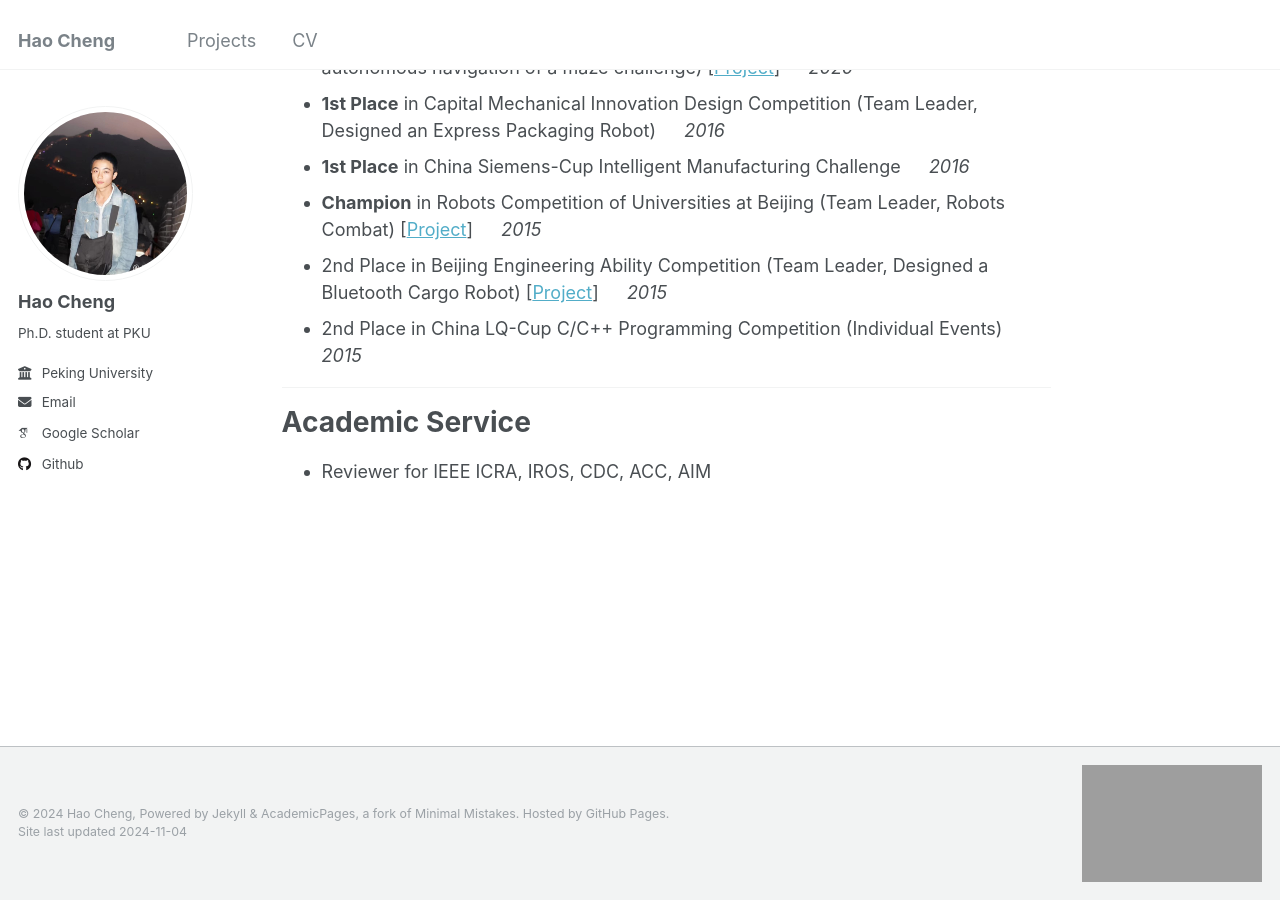
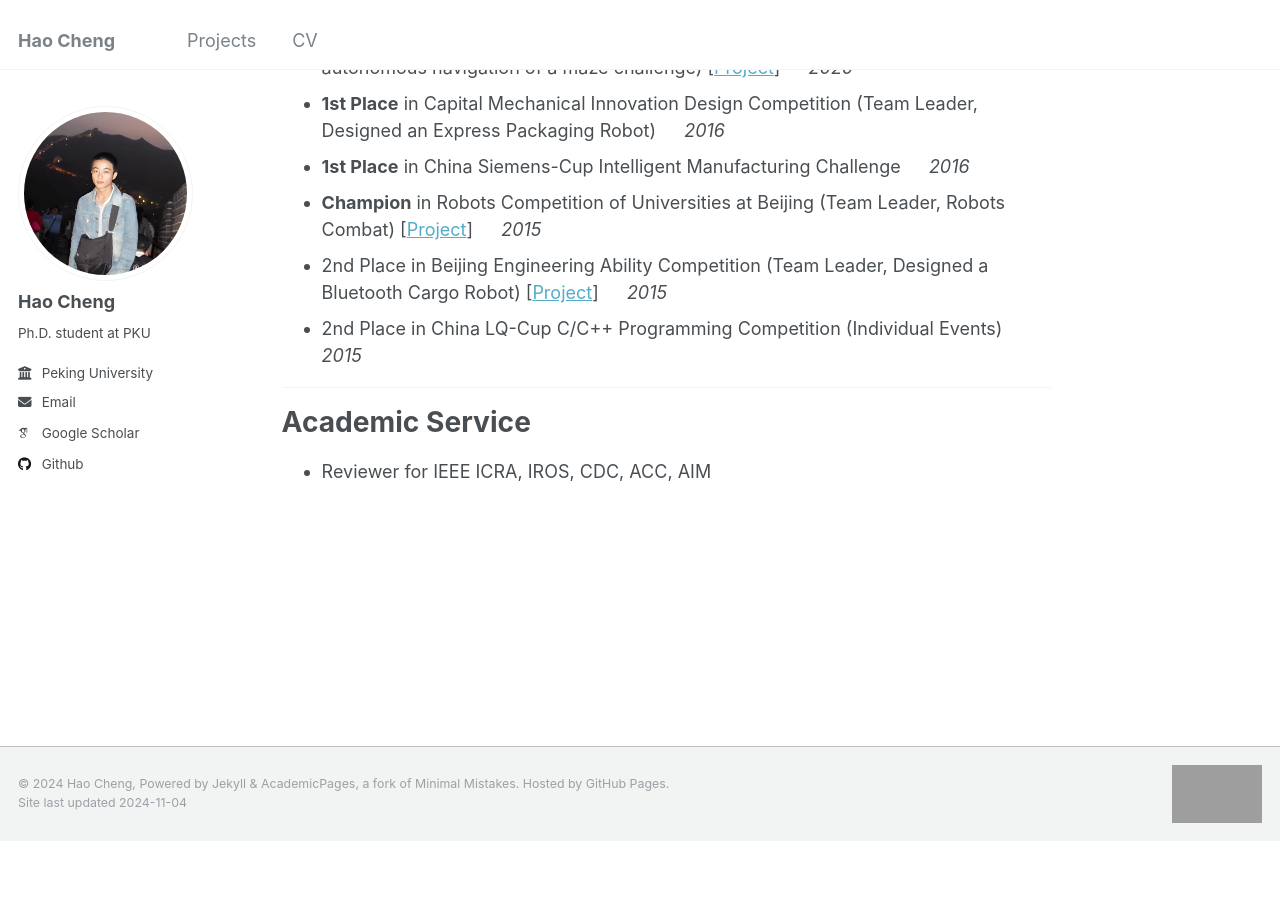
Before and after one commit to hc-Robotics/hc-Robotics.github.io, a Jekyll site: the page built from _pages/about.md, in a window 1280 px wide and 900 px high, scrolled down 2804 px. Built offline with Jekyll 4.4.1, drawn with Linux system fonts in a browser that asks for light colours; some web fonts are replaced; after the commit the page ends 3645 px from its top, so only the background shows below that; grey boxes are pictures that could not be loaded.

Commit message:
update ClustrMap

```diff
--- a/_includes/footer.html
+++ b/_includes/footer.html
@@ -25,6 +25,6 @@
     Site last updated {{ "now" | date: '%Y-%m-%d' %}}
   </div>
   <a href="https://clustrmaps.com/site/1c212" title="Visit tracker">
-    <img src="//www.clustrmaps.com/map_v2.png?d=Y5_d1aYovILuSLWvr-GJYfnikSPMVVQNGBSfJueF6PY&cl=ffffff" style="width: 180px; height: 117px;" />
+    <img src="//www.clustrmaps.com/map_v2.png?d=Y5_d1aYovILuSLWvr-GJYfnikSPMVVQNGBSfJueF6PY&cl=ffffff" style="width: 90px; height: 58px;" />
   </a>
 </div>
```
